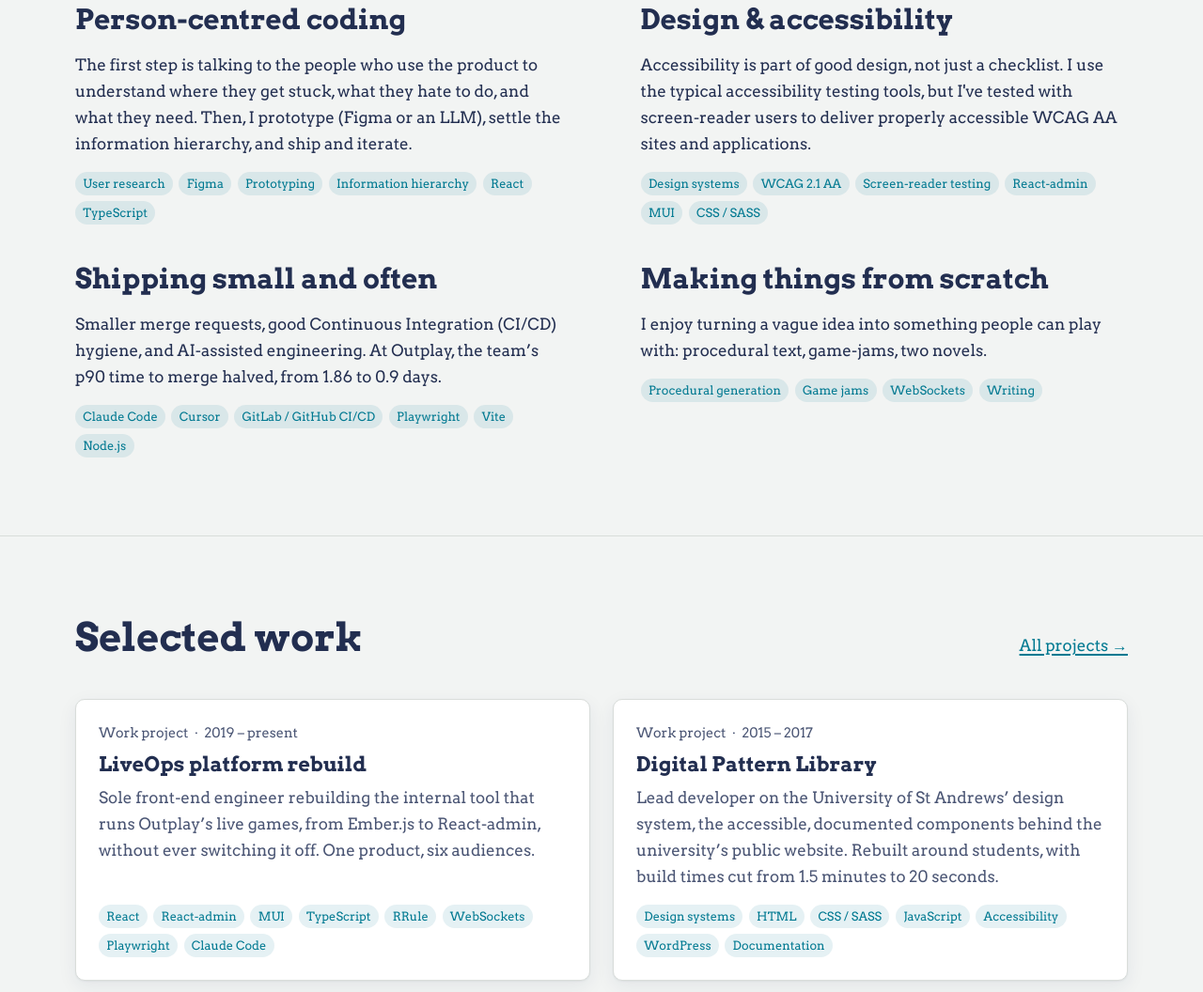
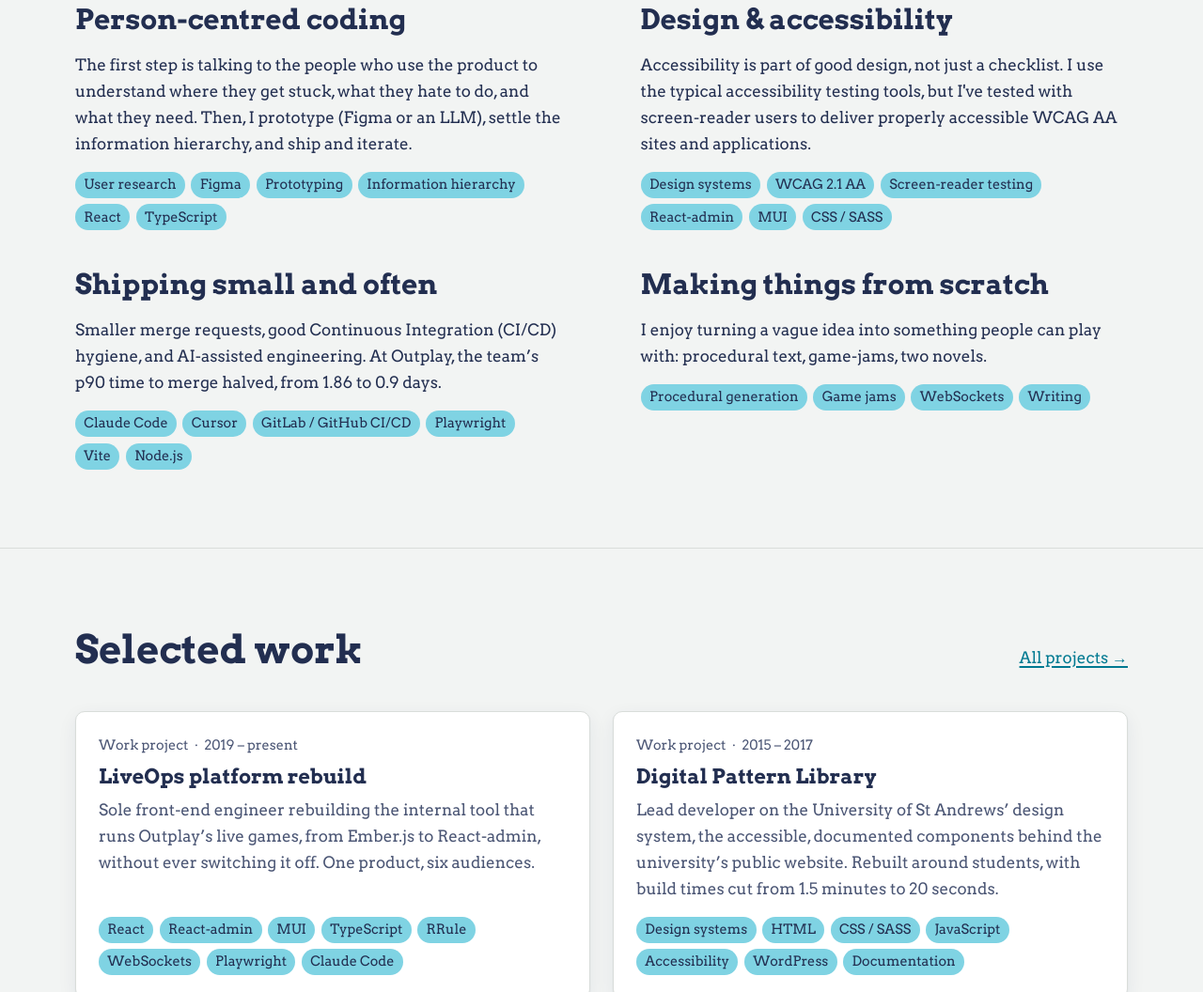
Before and after one commit to Aarontlott/personal-site, an Astro site: page / in a window 1280 px wide. Shown: the part 1008-2064 px from the top of the page at 94% size. Built offline with nearby package versions, Linux system fonts and the light colour scheme; Astro itself is replaced by a stand-in of ours.

Commit message:
feat: colour swapping for accessibility and clarity

```diff
--- a/src/components/Terminal.astro
+++ b/src/components/Terminal.astro
@@ -69,7 +69,7 @@ import { site } from '../data/site';
   .terminal__prompt { color: var(--accent); }
   .terminal dl { margin: 0.4rem 0 0.6rem; }
   .terminal dl > div { display: flex; gap: 0.5ch; }
-  .terminal dt { color: #7fd3e3; flex: none; }
+  .terminal dt { color: var(--secondary); flex: none; }
   .terminal dd { margin: 0; }
   .terminal__done { opacity: 0.7; margin-bottom: 0.4rem !important; }
   .terminal__cursor {
--- a/src/styles/global.css
+++ b/src/styles/global.css
@@ -52,6 +52,7 @@
   --rule: #d9ddda;
   --band-bg: var(--space-indigo);
   --band-text: var(--white-smoke);
+  --secondary: #7fd3e3;
 
   /* Type */
   --font-display: 'Arvo', 'Rockwell', 'Roboto Slab', Georgia, serif;
@@ -298,11 +299,11 @@ ol[role='list'] {
   gap: 0.4rem;
 }
 .tag {
-  font-size: 0.8rem;
+  font-size: var(--step--1);
   padding: 0.15em 0.65em;
   border-radius: 999px;
-  background: rgb(0 121 145 / 0.1);
-  color: var(--cerulean);
+  background: var(--secondary);
+  color: var(--space-indigo);
   white-space: nowrap;
 }
 .section--band .tag {
```
